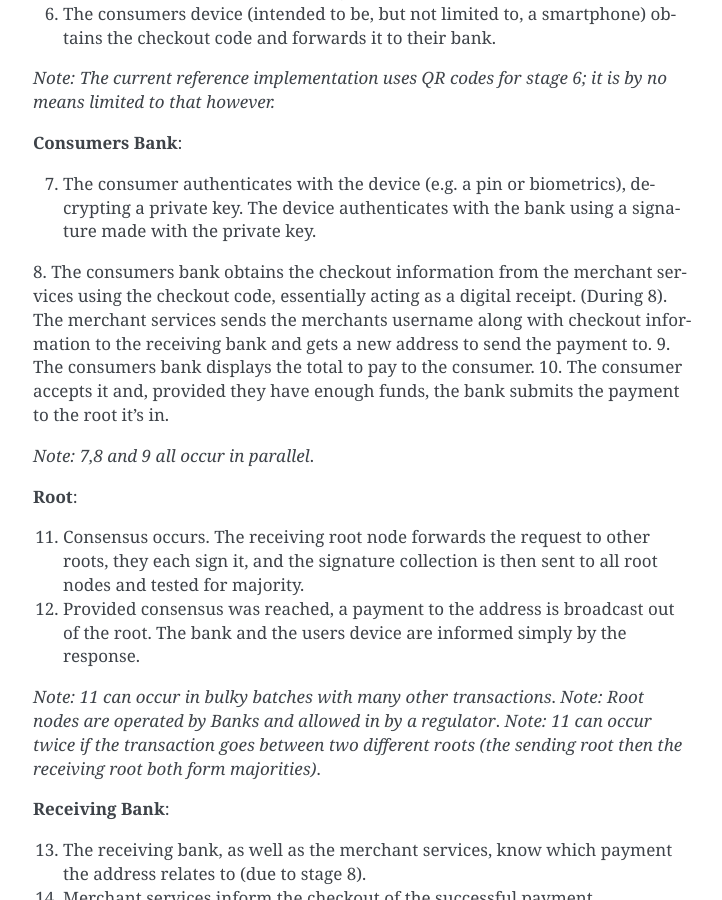
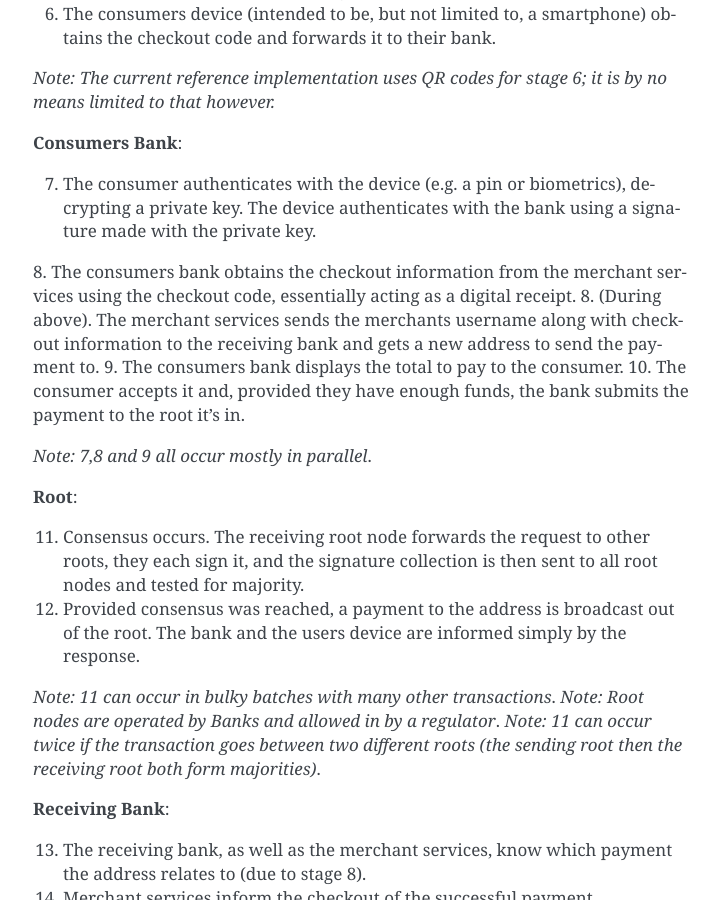
Before and after one commit to OpenTransfr/Core, a Sphinx documentation site: the page built from docs/index.rst, in a window 1280 px wide and 900 px high, scrolled down 6484 px. Shown: the whole window, without its empty margins (387-1109 px from the left). Built offline with Sphinx 7.4.7, drawn with Linux system fonts in a browser that asks for light colours; pages that are not in the unit, such as notebooks, are missing from menus; some of the changed text lies outside the part shown.

Commit message:
Formatting.

```diff
--- a/docs/index.rst
+++ b/docs/index.rst
@@ -111,11 +111,11 @@ In order to help better understand how the system actually works, let's describe
 
 7. The consumer authenticates with the device (e.g. a pin or biometrics), decrypting a private key. The device authenticates with the bank using a signature made with the private key.
 8. The consumers bank obtains the checkout information from the merchant services using the checkout code, essentially acting as a digital receipt.
-(During 8). The merchant services sends the merchants username along with checkout information to the receiving bank and gets a new address to send the payment to.
+8. (During above). The merchant services sends the merchants username along with checkout information to the receiving bank and gets a new address to send the payment to.
 9. The consumers bank displays the total to pay to the consumer.
 10. The consumer accepts it and, provided they have enough funds, the bank submits the payment to the root it's in.
 
-*Note: 7,8 and 9 all occur in parallel*.
+*Note: 7,8 and 9 all occur mostly in parallel*.
 
 **Root**:
 
```
Also changed, not shown: other parts of docs/index.rst (+2 -2 lines).
